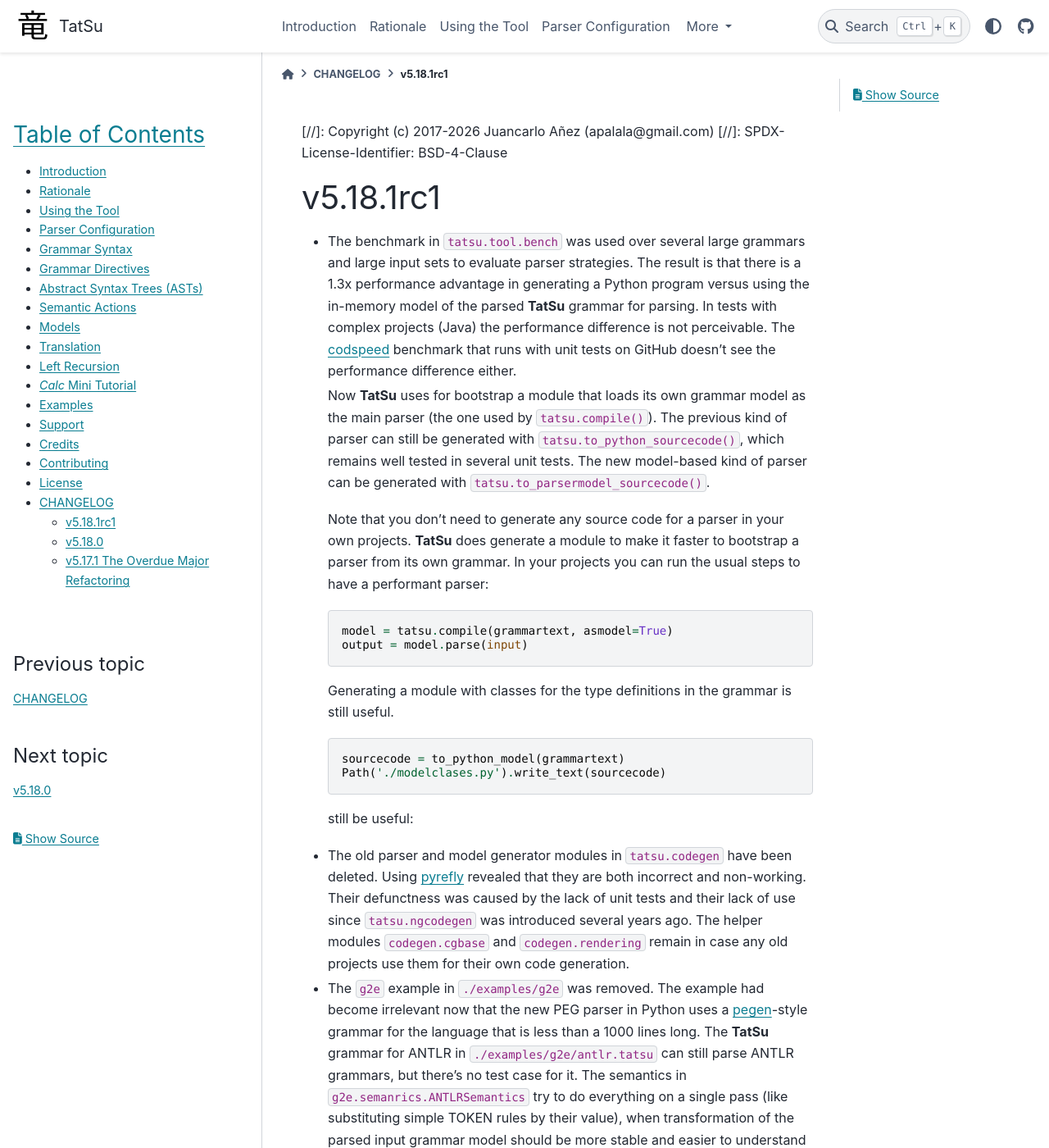
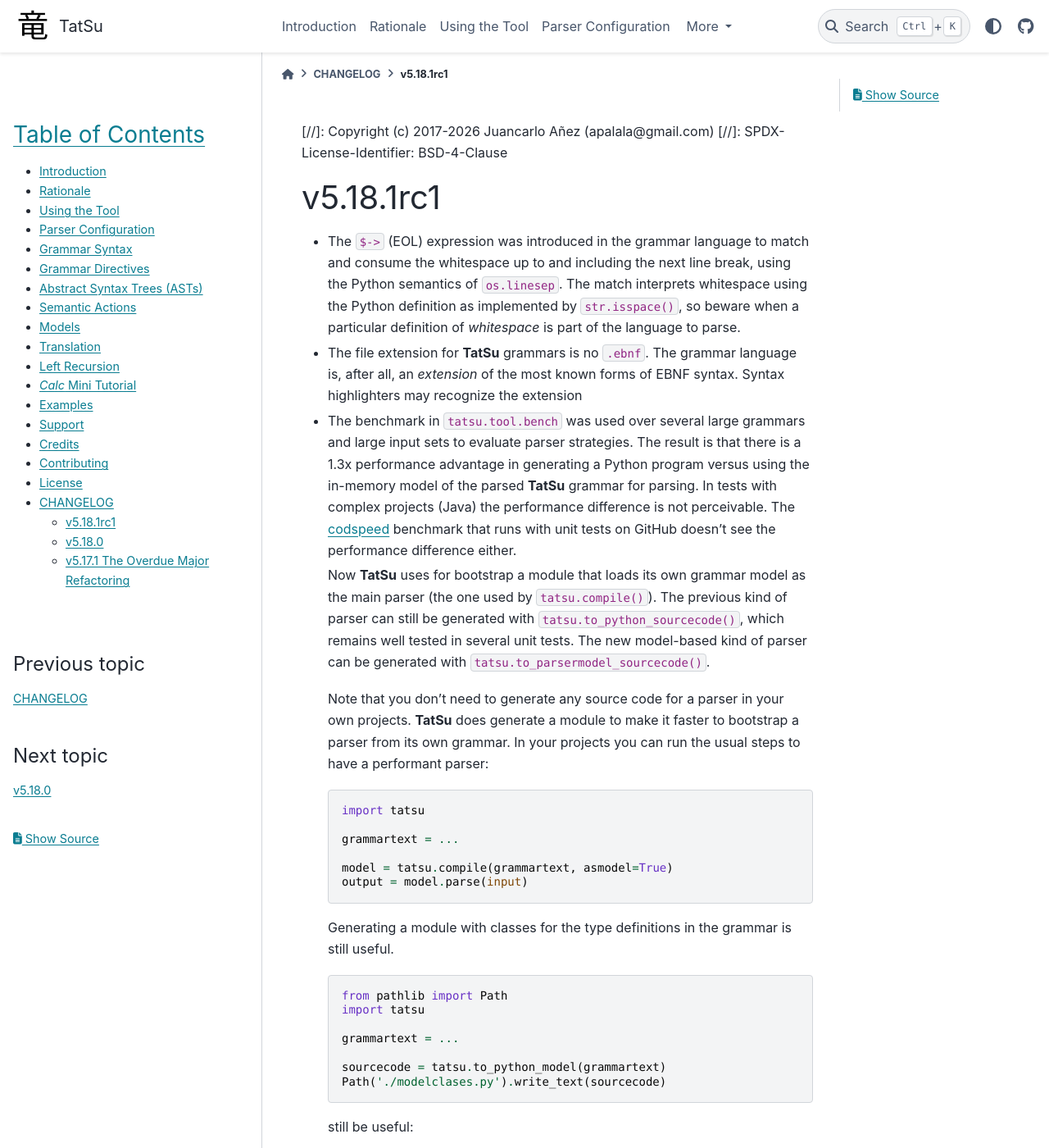
Before and after one commit to neogeny/TatSu, a Sphinx documentation site: the page built from docs/changelog/CHANGELOG_v5.18.1.md, in a window 1280 px wide and 1400 px high. Shown: the whole window at 82% size. Built offline with Sphinx 7.4.7 and the PyData theme 0.15.4, drawn with Linux system fonts in a browser that asks for light colours; pages that are not in the unit, such as notebooks, are missing from menus.

Commit message:
[changelog] document $-> for end of line

````diff
--- a/docs/changelog/CHANGELOG_v5.18.1.md
+++ b/docs/changelog/CHANGELOG_v5.18.1.md
@@ -2,6 +2,16 @@
 [//]: SPDX-License-Identifier: BSD-4-Clause
 
 # v5.18.1rc1
+
+- The `$->` (EOL) expression was introduced in the grammar language to match and
+  consume the whitespace up to and including the next line break, using the
+  Python semantics of `os.linesep`. The match interprets whitespace using the
+  Python definition as implemented by `str.isspace()`, so beware when
+  a particular definition of _whitespace_ is part of the language to parse.
+
+- The file extension for **TatSu** grammars is no `.ebnf`. The grammar language
+  is, after all, an _extension_ of the most known forms of EBNF syntax. Syntax
+  highlighters may recognize the extension
 
 - The benchmark in `tatsu.tool.bench` was used over several large grammars and
   large input sets to evaluate parser strategies. The result is that there is a
@@ -25,6 +35,10 @@
   to have a performant parser:
 
     ```python
+    import tatsu
+
+    grammartext = ...
+
     model = tatsu.compile(grammartext, asmodel=True)
     output = model.parse(input)
     ```
@@ -32,7 +46,12 @@
   still useful.
 
     ```python
-    sourcecode = to_python_model(grammartext)
+    from pathlib import Path
+    import tatsu
+
+    grammartext = ...
+
+    sourcecode = tatsu.to_python_model(grammartext)
     Path('./modelclases.py').write_text(sourcecode)
     ```
   still be useful:
````
